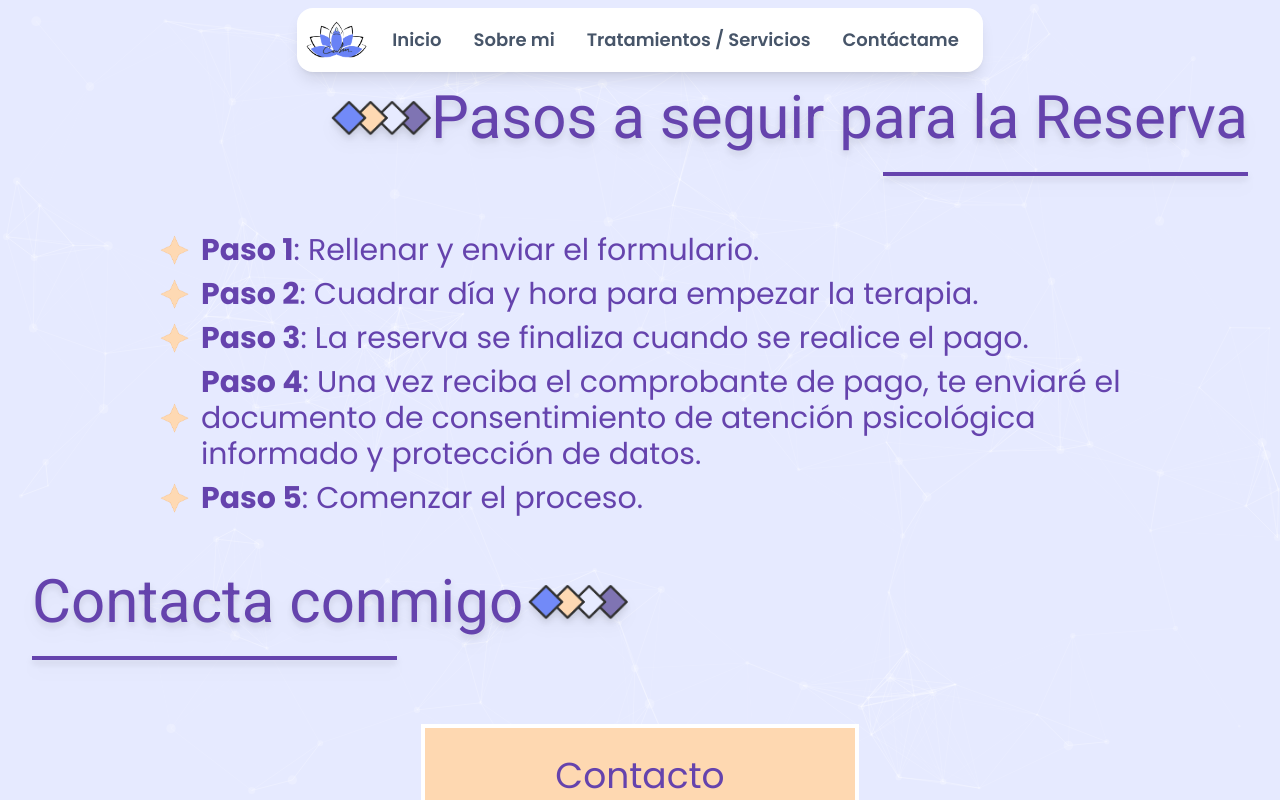
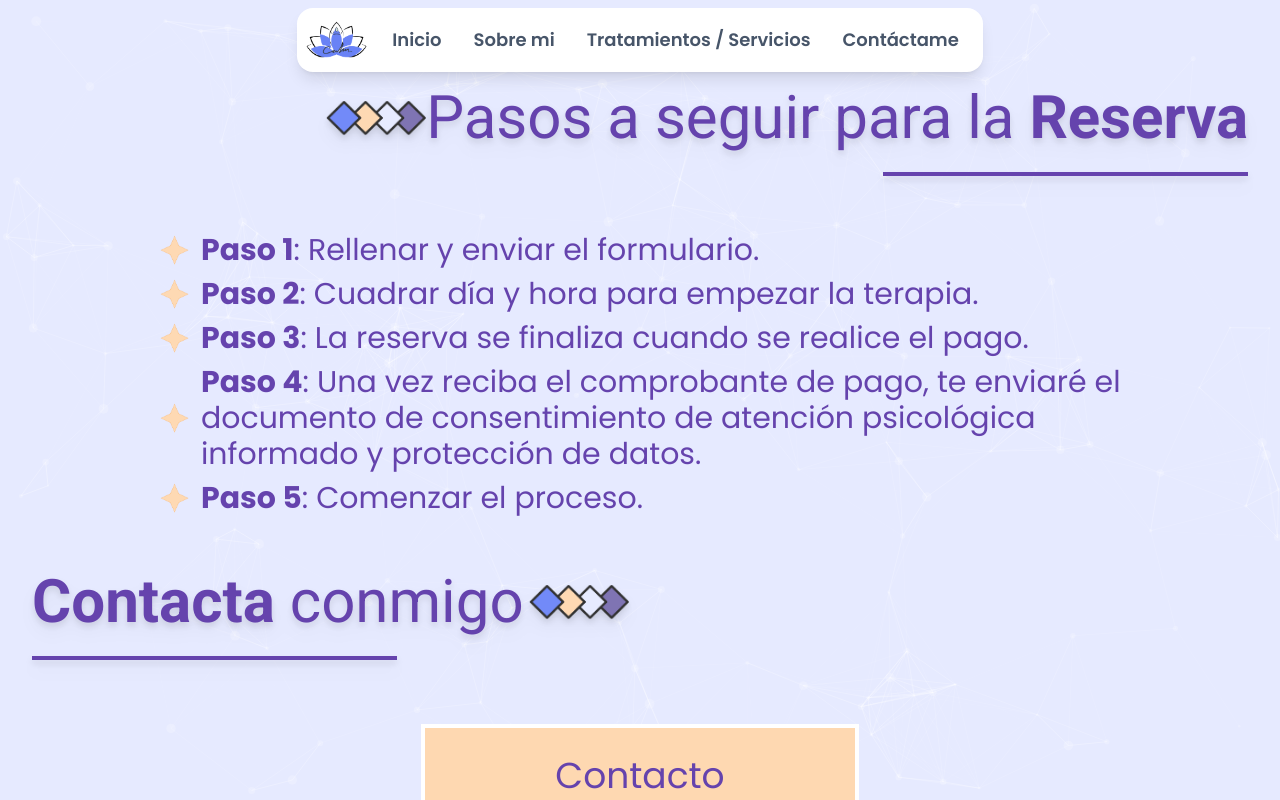
Before and after one commit to Kelocoes/gofran-webpage, a React (Create React App) app: page /contacto in a window 1280 px wide. Shown: the top 800 px of the page. Built offline with nearby package versions, Linux system fonts and the light colour scheme; no server answers.

Commit message:
Fix titles

```diff
--- a/src/components/AboutMe/AboutMe.tsx
+++ b/src/components/AboutMe/AboutMe.tsx
@@ -51,7 +51,7 @@ export default function AboutMe(): JSX.Element {
                 <div className="flex flex-col-reverse lg:flex-row justify-center space-x-8 space-y-5">
                     <Zoom in={currentIndex >= 3} timeout={300}>
                         <div className="relative flex flex-col justify-center pt-6 w-[85%] md:w-2/3 ml-10 sm:ml-0">
-                            <h2 className="text-[#6543AD] font-body text-3xl p-5 z-10 w-full text-justify  drop-shadow-md ">
+                            <h2 className="text-[#6543AD] font-body text-lg sm:text-3xl p-5 z-10 w-full text-justify  drop-shadow-md ">
                             Soy <strong>psicóloga musulmana</strong>, decidí estudiar psicología por la <strong>empatía</strong> que
                             siempre tuve con los demás y por la <strong>curiosidad sobre la mente humana.</strong>
                                 <br /><br />
--- a/src/components/Contact/ContactForm.tsx
+++ b/src/components/Contact/ContactForm.tsx
@@ -60,7 +60,7 @@ export default function ContactForm(): JSX.Element {
                     <h1 className="font-title text-5xl sm:text-6xl text-[#6543AD] drop-shadow-lg text-center lg:text-right">
                         <div className="flex items-center justify-end">
                             <img src={horizontalDiamond} alt="Horizontal Diamond" className="w-1/12 ml-1 hidden sm:block" />
-                            Pasos a seguir para la Reserva
+                            <h1> Pasos a seguir para la&nbsp;<strong>Reserva</strong> </h1>
                         </div>
                         <div className="float-right h-1 w-[30%] bg-[#6543AD] my-6"></div>
                     </h1>
@@ -86,7 +86,7 @@ export default function ContactForm(): JSX.Element {
                 <Zoom in={currentIndex2 >= 1} timeout={300}>
                     <h1 className="font-title text-5xl sm:text-6xl text-[#6543AD]  mb-4 drop-shadow-lg text-center lg:text-left">
                         <div className="flex items-center">
-                            Contacta conmigo
+                            <strong>Contacta</strong>&nbsp;conmigo
                             <img src={horizontalDiamond} alt="Horizontal Diamond" className="w-1/12 ml-1 hidden sm:block" />
                         </div>
                         <div className="h-1 w-[30%] bg-[#6543AD] my-6" />
--- a/src/components/Contact/Description.tsx
+++ b/src/components/Contact/Description.tsx
@@ -35,7 +35,7 @@ export default function Description(): JSX.Element {
                 <div className="flex flex-col-reverse lg:flex-row justify-center items-center space-x-8 space-y-5">
                     <Zoom in={currentIndex >= 3} timeout={300}>
                         <div className="relative flex justify-center pt-6">
-                            <h2 className="border-4 text-[#6543AD] font-body text-2xl p-5 z-10 w-full text-justify ">
+                            <h2 className="border-4 text-[#6543AD] font-body text-lg sm:text-2xl p-5 z-10 w-full text-justify ">
                                 La obtención de resultados en las sesiones clínicas es un <strong>proceso que requiere paciencia y compromiso</strong>, tanto por parte
                                 del terapeuta como del paciente. Es esencial reconocer que el cambio psicológico y emocional a menudo se desarrolla de
                                 manera gradual (no tenemos una barita mágica) y que la evolución del individuo a lo largo del tiempo puede ser un
```
